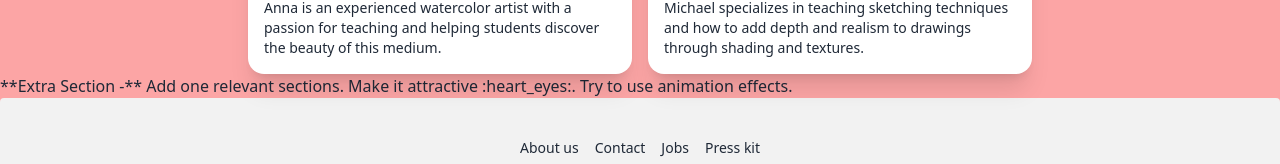
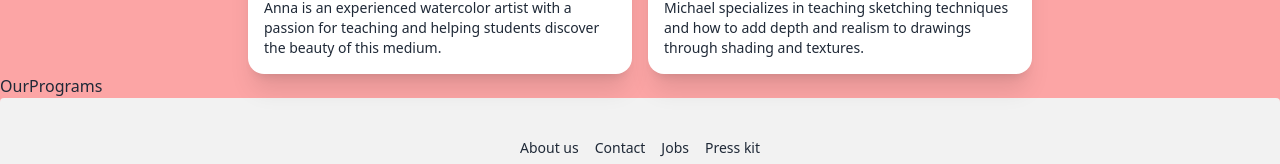
Before and after one commit to mehrabhossain1/summer-camp-school-client, a React (Vite) app: page / in a window 1280 px wide. Shown: the part 2084-2248 px from the top of the page. Built offline with nearby package versions, Linux system fonts and the light colour scheme.

Commit message:
OurPrograms Componenet created

```diff
--- a/src/pages/Home/Home/Home.jsx
+++ b/src/pages/Home/Home/Home.jsx
@@ -1,4 +1,5 @@
 import Banner from "../Banner/Banner";
+import OurPrograms from "../OurPrograms/OurPrograms";
 import PopularClasses from "../PopularClasses/PopularClasses";
 import PopularInstructors from "../PopularInstructors/PopularInstructors";
 
@@ -9,10 +10,7 @@ const Home = () => {
       <Banner />
       <PopularClasses />
       <PopularInstructors />
-      <div>
-        **Extra Section -** Add one relevant sections. Make it attractive
-        :heart_eyes:. Try to use animation effects.
-      </div>
+      <OurPrograms />
     </div>
   );
 };
--- /dev/null
+++ b/src/pages/Home/OurPrograms/OurPrograms.jsx
@@ -0,0 +1,5 @@
+const OurPrograms = () => {
+  return <div>OurPrograms</div>;
+};
+
+export default OurPrograms;
```
